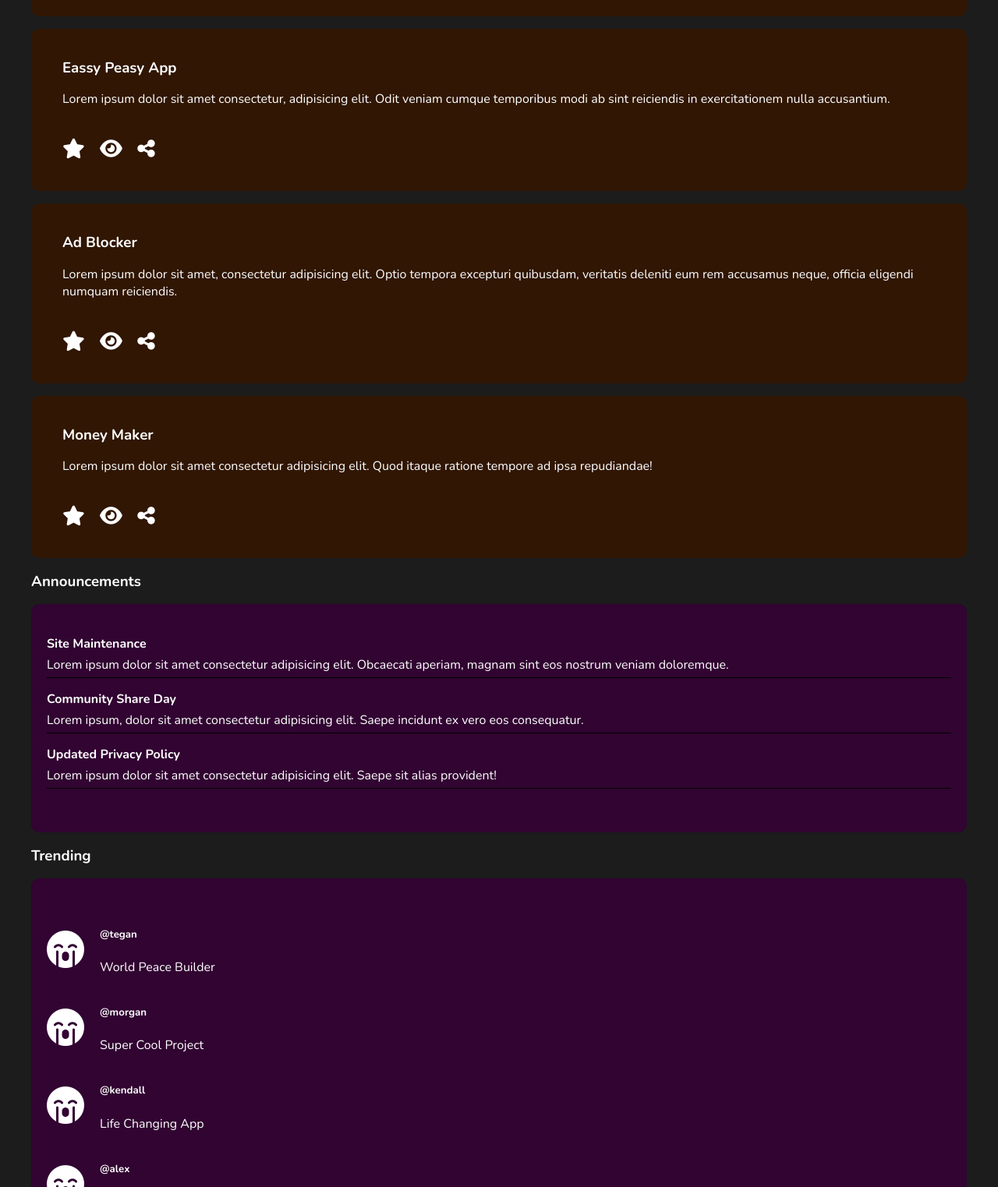
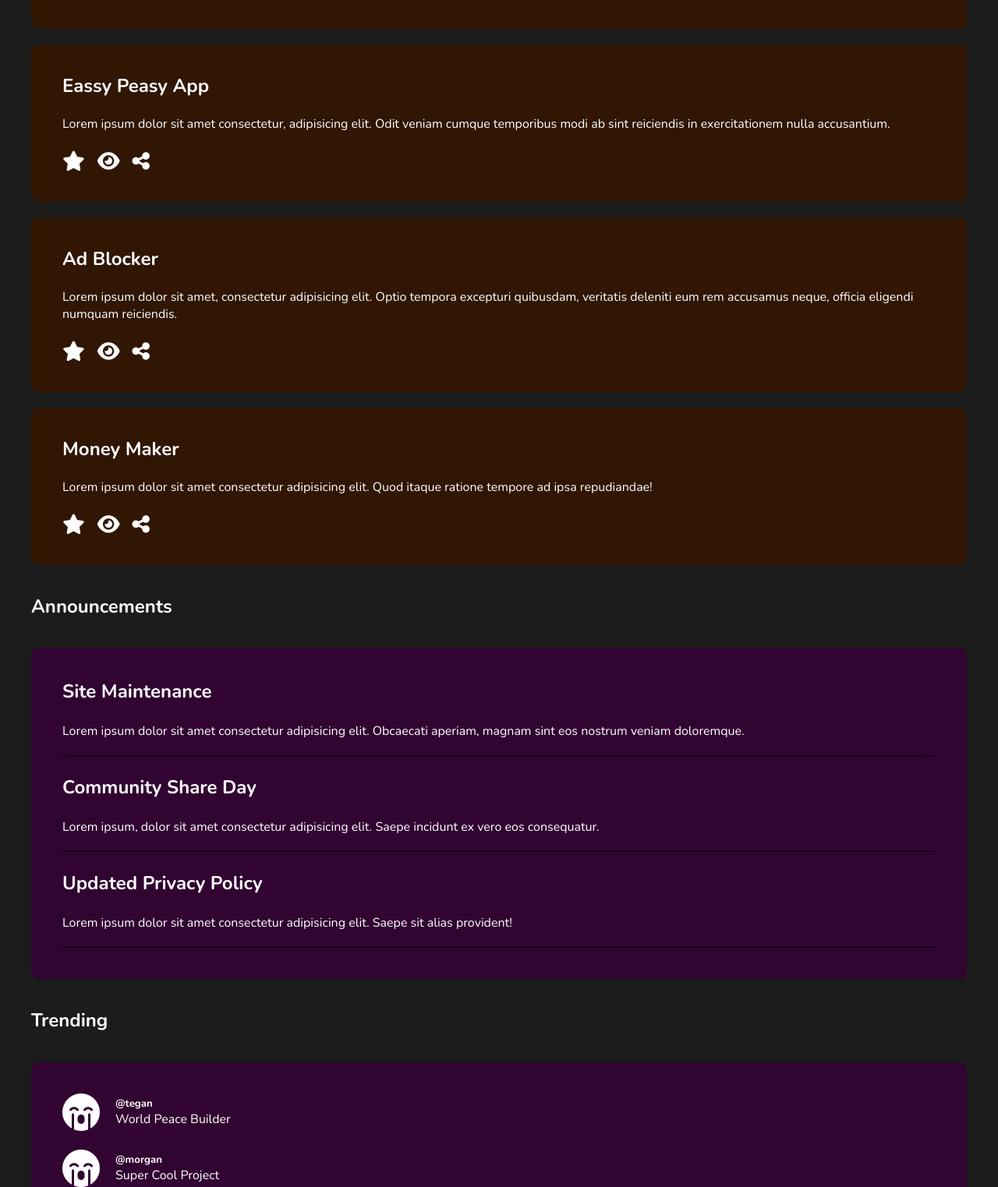
Before and after one commit to aaroncarlisle-cs/admin-dashboard, a plain HTML site: page index.html in a window 1280 px wide. Shown: the part 1176-2699 px from the top of the page at 78% size. Drawn offline with nearby package versions, Linux system fonts and the light colour scheme; files that its build step writes are made by us from their sources.

Commit message:
Set default margin and padding values for aside

```diff
--- a/scss/layout/_header.scss
+++ b/scss/layout/_header.scss
@@ -11,7 +11,7 @@
         "buttons buttons buttons buttons";
     gap: 16px;
     background-color: rgb(31, 26, 58);
-    padding: u.rem(40);
+    padding: 40px;
     &__avatar--small, &__username--small, &__icon--magnifying-glass {
         display: none;
     }
@@ -55,6 +55,8 @@
         width: 100%;
     }
     &__btn {
+        display: flex;
+        justify-content: center;
         padding: 8px 16px;
         width: 80px;
         border-radius: 10px;
--- a/scss/layout/_main.scss
+++ b/scss/layout/_main.scss
@@ -3,58 +3,86 @@
     display: flex;
     flex-direction: column;
     padding: 40px;
-    gap: u.rem(20);
     &__main-container {
         display: flex;
         flex-direction: column;
     }
     &__title {
         width: 100%;
+        margin-bottom: 40px;
+        font-size: clamp(16px, 1.5rem, 32px);
     }
     &__cards {
         display: flex;
-        gap: 16px;
+        gap: 20px;
         flex-direction: column;
+        margin-bottom: 40px;
         // display: grid;
         // grid-template-columns: repeat(auto-fit, minmax(45%, 1fr));
         // gap: u.rem(20);
     }
     &__card {
+        display: flex;
+        flex-direction: column;
+        gap: 24px;
         background-color: rgb(48, 22, 3);
         padding: 40px;
         border-radius: 10px;
+        h3 {
+            font-size: clamp(16px, 1.5rem, 24px);
+            margin: 0;
+        }
         p {
-            margin-bottom: 40px;
+            font-size: clamp(16px, 1rem, 24px);
+            margin: 0;
         }
         footer {
+            display: flex;
+            flex-direction: row;
+            gap: 16px;
+            width: 100%;
             font-size: clamp(0.5rem, 0.8rem, 20px);
-            .fa-star, .fa-eye, .fa-share {
-                padding-right: 16px;
-            }
         }
     }
     &__aside-container{
-        // grid-area: 1 / 2;
+        display: flex;
+        flex-direction: column;
+        gap: 40px;
+    }
+    &__aside-header {
+        font-size: clamp(16px, 1.5rem, 24px);
+        margin: 0;
     }
     &__announcements-container, &__trending-container {
+        display: flex;
+        flex-direction: column;
+        gap: 24px;
         background-color: rgb(49, 4, 49);
-        padding: u.rem(40) u.rem(20);
+        padding: 40px;
         border-radius: u.rem(10);
         width: 100%;
-        margin-bottom: u.rem(20);
+        margin-bottom: 0px;
     }
     &__announcement-header {
-        margin-top: 0;
-        margin-bottom: u.rem(5);
+        margin: 0;
+        font-size: clamp(16px, 1.5rem, 24px);
     }
     &__announcement-body {
-        padding-bottom: u.rem(5);
+        margin: 0;
+        padding-bottom: 20px;
         border-bottom: 1px solid black;
     }
     &__social {
         display: flex;
+        flex-direction: row;
         align-items: center;
-        flex-direction: row;
-        gap: u.rem(20);
+        gap: 20px;
+    }
+    &__social-container {
+        display: flex;
+        flex-direction: column;
+    }
+    &__social-handle, &__social-title {
+        margin: 0;
     }
 }
```
